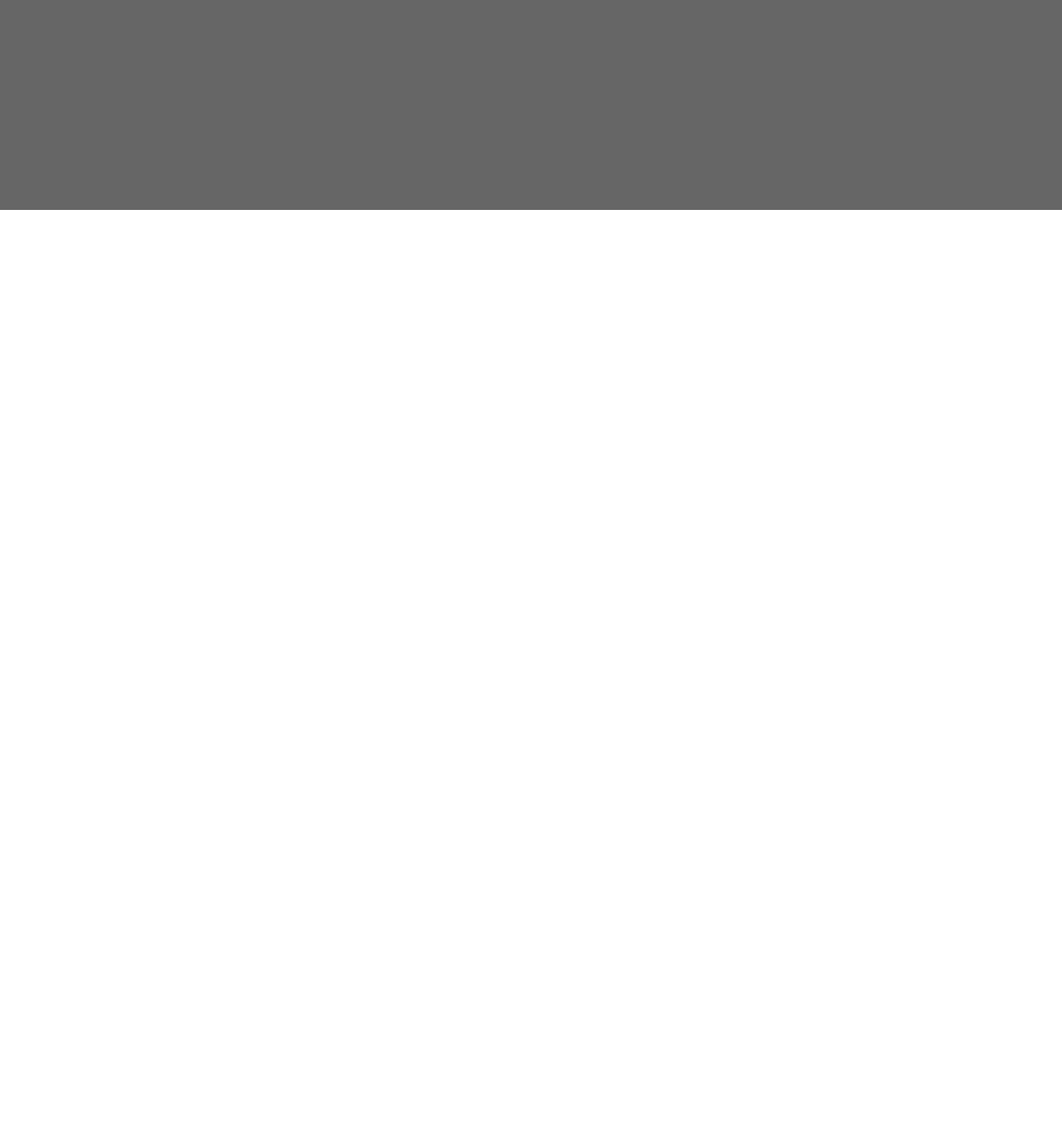
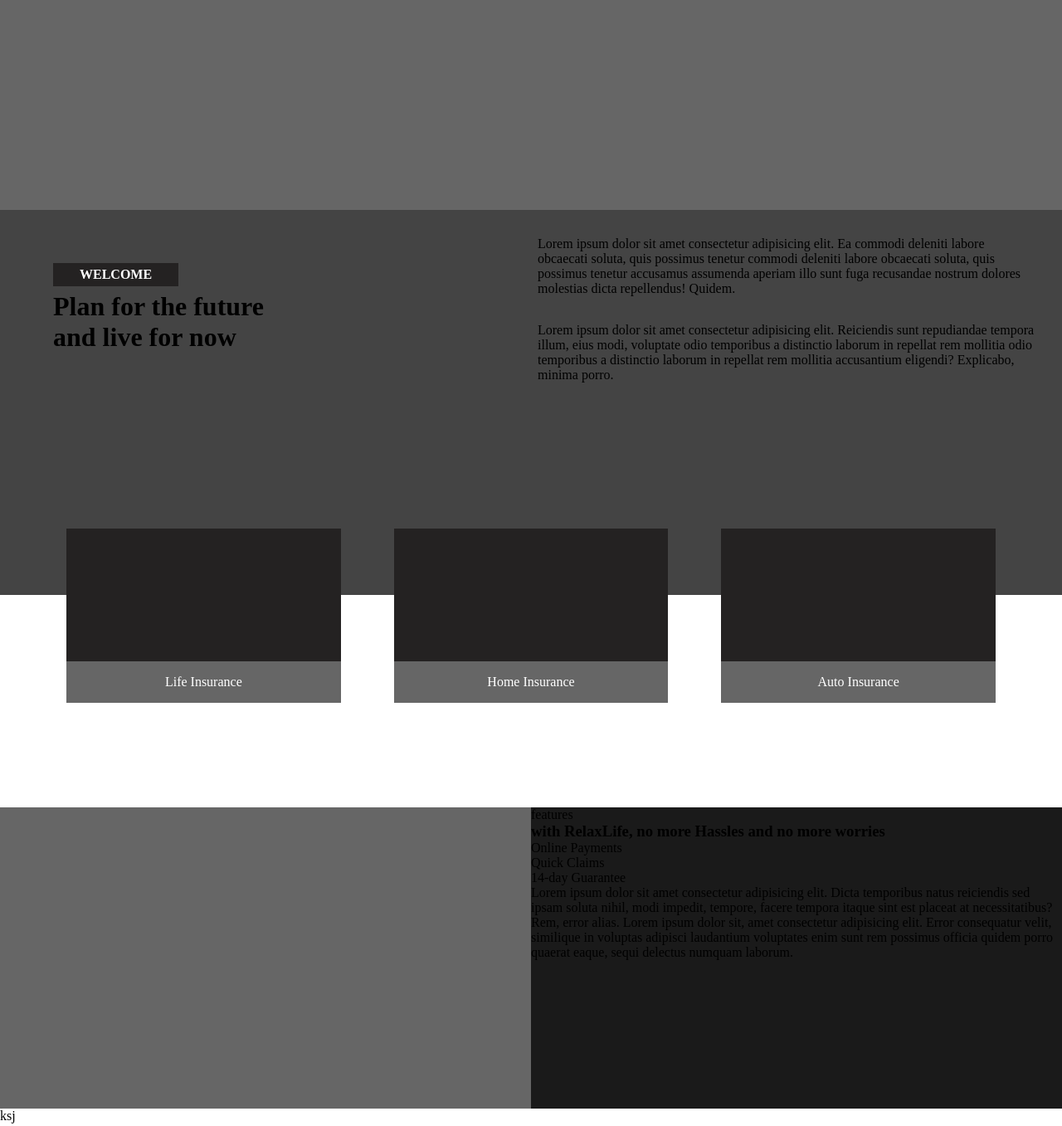
Before and after one commit to Nwaugojohnson/Business-advert, a plain HTML site: page index.html in a window 1280 px wide. Shown: the part 598-1955 px from the top of the page at 83% size. Before the commit the page ends 851 px from the top, so only its background shows below. Drawn offline with nearby package versions, Linux system fonts and the light colour scheme.

Commit message:
features: html and css added

```diff
--- a/index.html
+++ b/index.html
@@ -22,8 +22,8 @@
         </div>
         <nav class="navlinks">
           <ul>
-            <li>PrivacyPolicy</li>
-            <li>CustomerSuppot</li>
+            <li>Privacy Policy</li>
+            <li>Customer Suppot</li>
             <li>FAQ</li>
           </ul>
         </nav>
@@ -42,7 +42,7 @@
       </section>
     </header>
     <main>
-      <section class="hero-content">
+      <section class="hero">
         <div class="hero-text">
           <div class="text-content">
             <h1>Better Family<br />Health Care</h1>
@@ -57,7 +57,80 @@
         </div>
       </section>
 
-      <section></section>
+      <section class="services">
+        <div class="services-content">
+          <div class="service-text">
+            <h4>Welcome</h4>
+            <p>Plan for the future<br />and live for now</p>
+          </div>
+          <div class="service-text2">
+            <p>
+              Lorem ipsum dolor sit amet consectetur adipisicing elit. Ea
+              commodi deleniti labore obcaecati soluta, quis possimus tenetur
+              commodi deleniti labore obcaecati soluta, quis possimus tenetur
+              accusamus assumenda aperiam illo sunt fuga recusandae nostrum
+              dolores molestias dicta repellendus! Quidem.
+            </p>
+            <p class="p-text">
+              Lorem ipsum dolor sit amet consectetur adipisicing elit.
+              Reiciendis sunt repudiandae tempora illum, eius modi, voluptate
+              odio temporibus a distinctio laborum in repellat rem mollitia odio
+              temporibus a distinctio laborum in repellat rem mollitia
+              accusantium eligendi? Explicabo, minima porro.
+            </p>
+          </div>
+        </div>
+        <div class="services2">
+          <div class="service-txt">
+            <div class="txt1">
+              <p>Life Insurance</p>
+            </div>
+          </div>
+
+          <div class="service-txt">
+            <div class="txt1">
+              <p>Home Insurance</p>
+            </div>
+          </div>
+
+          <div class="service-txt">
+            <div class="txt1">
+              <p>Auto Insurance</p>
+            </div>
+          </div>
+        </div>
+      </section>
+
+      <section class="feature-box">
+        <div class="bckg">
+        </div>
+        <div class="feature-box-content">
+          <div class="feature-box-txt">
+            <p>features</p>
+            <h3>with RelaxLife, no more Hassles and no more worries</h3>
+          </div>
+          <div class="features-box-txt2">
+            <p>Online Payments</p>
+            <p>Quick Claims</p>
+            <p>14-day Guarantee</p>
+          </div>
+          <div class="feature-box-txt3">
+            <p>
+              Lorem ipsum dolor sit amet consectetur adipisicing elit. Dicta
+              temporibus natus reiciendis sed ipsam soluta nihil, modi impedit,
+              tempore, facere tempora itaque sint est placeat at necessitatibus?
+              Rem, error alias. Lorem ipsum dolor sit, amet consectetur
+              adipisicing elit. Error consequatur velit, similique in voluptas
+              adipisci laudantium voluptates enim sunt rem possimus officia
+              quidem porro quaerat eaque, sequi delectus numquam laborum.
+            </p>
+          </div>
+        </div>
+
+        <div class="lflj">
+          <p>ksj</p>
+        </div>
+      </section>
     </main>
   </body>
 </html>
--- a/style.css
+++ b/style.css
@@ -1,18 +1,17 @@
-
 * {
   margin: 0;
   padding: 0;
 }
 
 :root {
-  --color-background-light: #F5F5F5;
+  --color-background-light: #f5f5f5;
   --color-background-dark: #242222;
-  --color-text-primary: #1A1A1A;
+  --color-text-primary: #1a1a1a;
   --color-text-secondary: #666666;
   --color-accent-dark: #444444;
-  --color-highlight: #c4B9B0;
-  --color-boder: #DDDDDD;
-  --color-button-hover: #333333
+  --color-highlight: #c4b9b0;
+  --color-boder: #dddddd;
+  --color-button-hover: #333333;
 }
 
 .banner {
@@ -45,7 +44,6 @@
 .nav {
   display: grid;
   grid-template-columns: repeat(3, 1fr);
-  /* background-color: var(--color-text-primary); */
   color: #fff;
   gap: 20rem;
   position: absolute;
@@ -65,7 +63,7 @@
   font-weight: bold;
 }
 
-.hero-content {
+.hero {
   background-color: var(--color-text-secondary);
   display: flex;
   flex-direction: column;
@@ -76,7 +74,7 @@
 }
 
 .hero-text {
-    color: #fff;
+  color: black;
   padding: 2rem;
   border: 5px solid black;
   width: 15rem;
@@ -84,13 +82,14 @@
 
 .text-content {
   background-color: var(--color-text-secondary);
+  margin-top: 2rem;
   margin-left: -7rem;
-    padding: 2rem;
-
+  text-align: left;
 }
 
 .hero-text p {
-    font-size: 0.8rem;
+  margin-top: 0.6rem;
+  font-size: 0.9rem;
 }
 
 .hero-text h1 {
@@ -98,14 +97,92 @@
 }
 
 .btn {
+  margin-top: 2.6rem;
   margin-left: 13rem;
-
 }
 
-.btn button{
+.btn button {
   background-color: #fff;
   color: #1e1e1e;
   padding: 10px 25px;
   width: max-content;
   font-weight: bold;
 }
+
+.services {
+  min-height: 90vh;
+}
+
+.services-content {
+  min-height: 50vh;
+  padding: 2rem;
+  background-color: var(--color-accent-dark);
+  display: grid;
+  grid-template-columns: repeat(2, 1fr);
+  gap: 1rem;
+}
+
+.service-text {
+  display: flex;
+  flex-direction: column;
+  gap: 0.4rem;
+  padding: 2rem;
+}
+
+.service-text h4 {
+  font-size: 1rem;
+  font-weight: bold;
+  background-color: var(--color-background-dark);
+  width: max-content;
+  padding: 0.3rem 2rem;
+  color: #fff;
+  text-transform: uppercase;
+}
+
+.service-text p {
+  font-size: 2rem;
+  font-weight: bold;
+  gap: 2rem;
+}
+
+.service-text2 {
+  font-size: 1rem;
+}
+
+.service-text2 .p-text {
+  margin-top: 2rem;
+}
+
+.services2{
+  display: grid;
+  grid-template-columns: repeat(3, 1fr);
+  align-items: center;
+  gap: 4rem;
+  padding: 5rem;
+}
+
+.service-txt {
+  background-color: var(--color-background-dark);
+  margin-top: -10rem;
+}
+.txt1 {
+  text-align: center;
+  margin-top: 10rem;
+  background-color: var(--color-text-secondary);
+  padding: 1rem;
+  height: 30%;
+  color: #fff;
+}
+
+.feature-box {
+  min-height: 70vh;
+  display: grid;
+  grid-template-columns: repeat(2, 1fr);
+}
+
+.bckg {
+  background-color: var(--color-text-secondary);
+}
+.feature-box-content {
+  background-color: var(--color-text-primary);
+}
```
Lines whose indentation alone changed are shown as unchanged.
